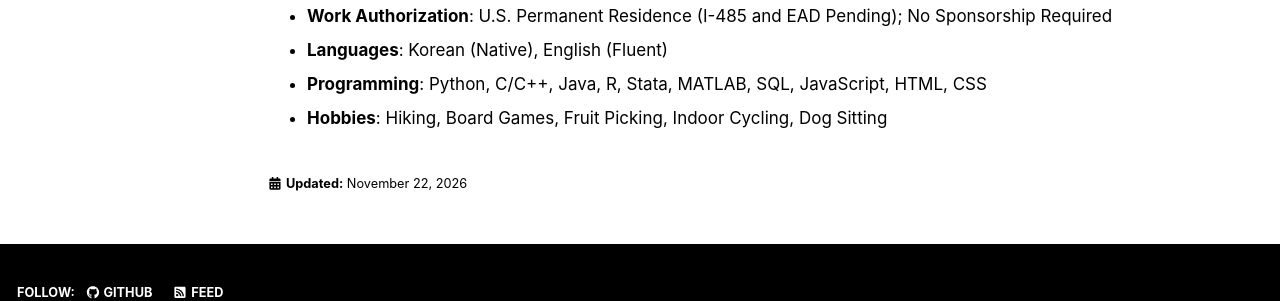
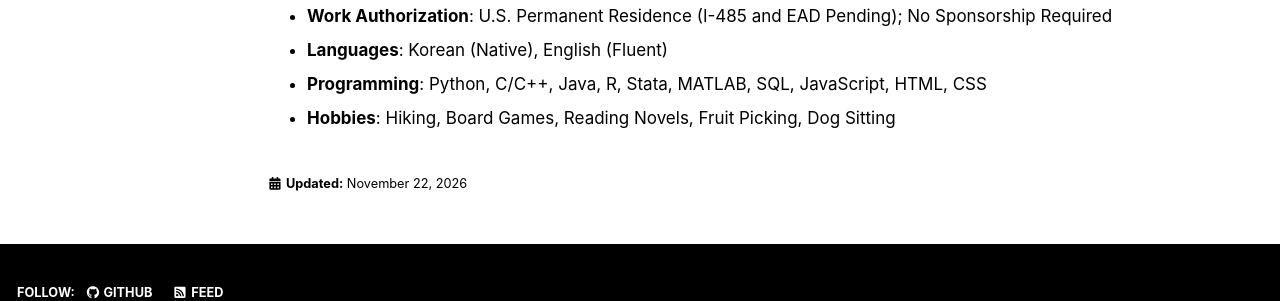
Before and after one commit to jonghkim/jonghkim.github.io, a Jekyll site: the page built from _pages/about.md, in a window 1280 px wide and 900 px high, scrolled down 3046 px. Shown: the part 535-836 px from the top of the window. Built offline with Jekyll 4.4.1, drawn with Linux system fonts in a browser that asks for light colours.

Commit message:
Update hobbies (about / cv)
Co-Authored-By: Claude Fable 5.2 <noreply@anthropic.com>
Claude-Session: https://claude.ai/code/session_01P44iqiyWvXiqkfh9BCAMKt

```diff
--- a/_pages/about.md
+++ b/_pages/about.md
@@ -134,7 +134,7 @@ last_modified_at: 2026-11-22
 - **Work Authorization**: U.S. Permanent Residence (I-485 and EAD Pending); No Sponsorship Required
 - **Languages**: Korean (Native), English (Fluent)
 - **Programming**: Python, C/C++, Java, R, Stata, MATLAB, SQL, JavaScript, HTML, CSS
-- **Hobbies**: Hiking, Board Games, Fruit Picking, Indoor Cycling, Dog Sitting
+- **Hobbies**: Hiking, Board Games, Reading Novels, Fruit Picking, Dog Sitting
 
 <!--
 ### Selected Coursework
```
Also changed, not shown: 1 other file.
